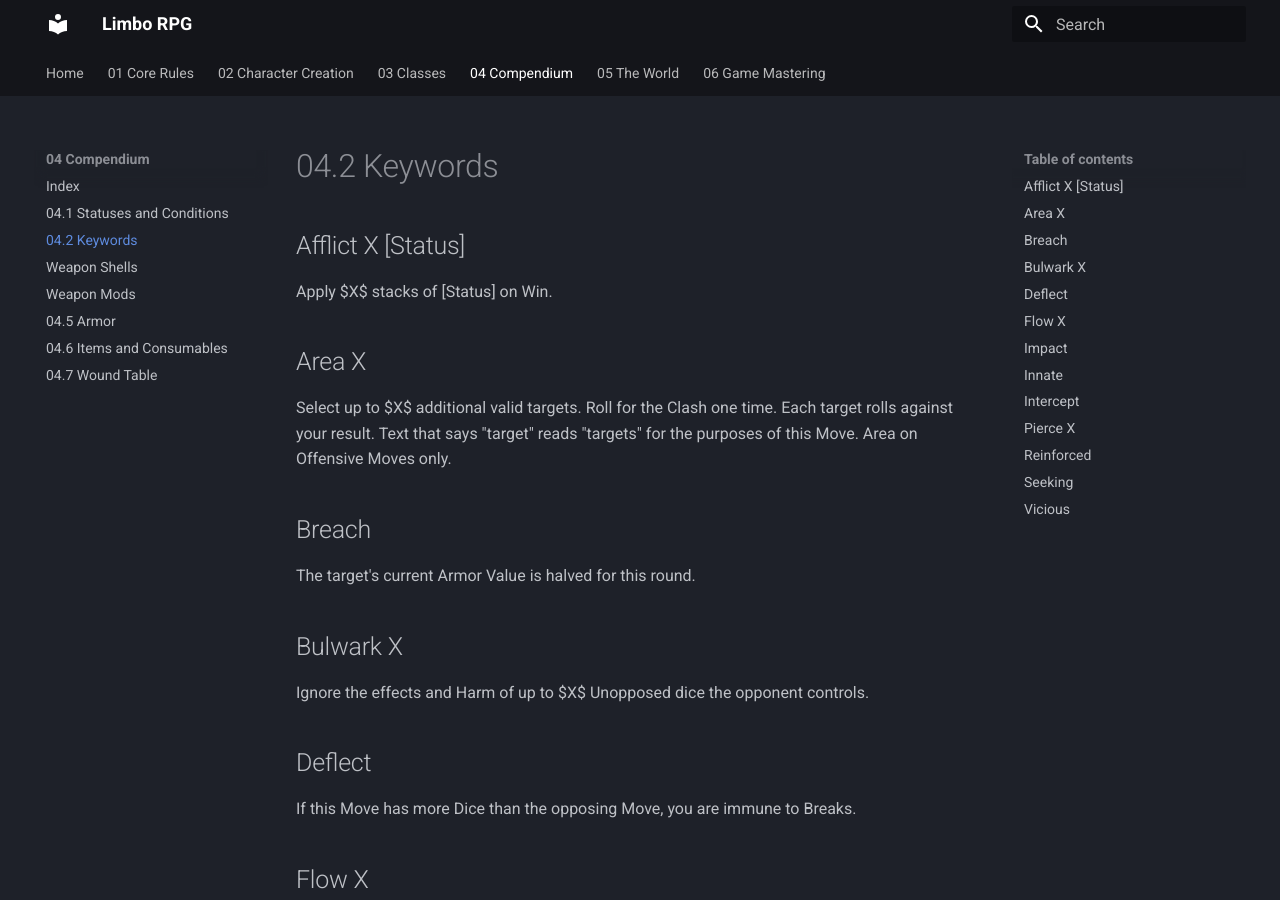
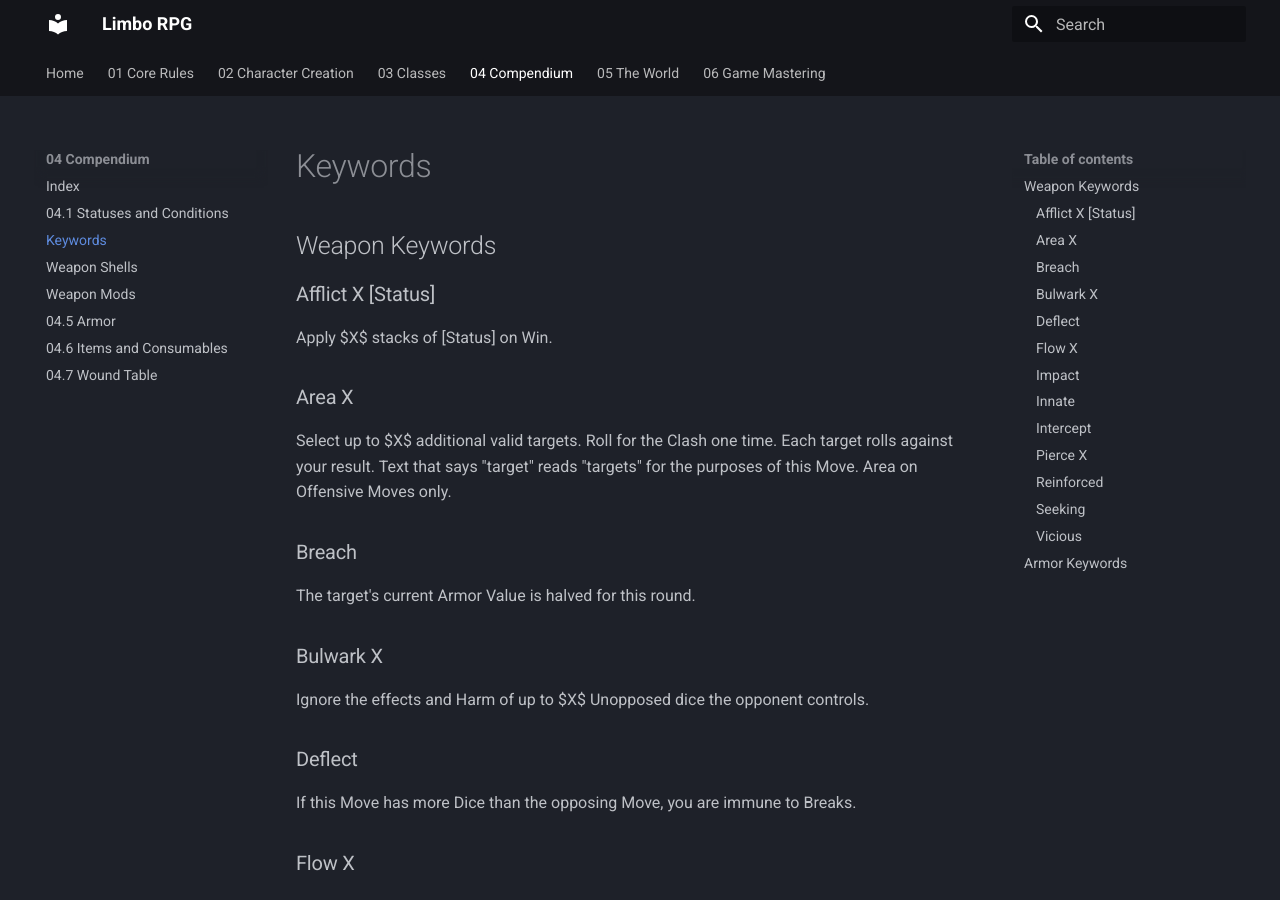
Before and after one commit to Bonfou/LimboRPG, an MkDocs documentation site: the page built from docs/04_Compendium/04.2_Keywords.md, in a window 1280 px wide and 900 px high. Built offline with MkDocs 1.6.1 and Material for MkDocs 9.7.7, drawn with Linux system fonts in a browser that asks for light colours.

Commit message:
Establish Armor Keywords section

```diff
--- a/docs/04_Compendium/04.2_Keywords.md
+++ b/docs/04_Compendium/04.2_Keywords.md
@@ -1,26 +1,29 @@
-## Afflict X \[Status\]
+# Keywords
+## Weapon Keywords
+### Afflict X \[Status\]
 Apply $X$ stacks of \[Status\] on Win.
-## Area X
+### Area X
 Select up to $X$ additional valid targets. Roll for the Clash one time. Each target rolls against your result. Text that says "target" reads "targets" for the purposes of this Move. Area on Offensive Moves only.
-## Breach
+### Breach
 The target's current Armor Value is halved for this round.
-## Bulwark X
+### Bulwark X
 Ignore the effects and Harm of up to $X$ Unopposed dice the opponent controls.
-## Deflect
+### Deflect
 If this Move has more Dice than the opposing Move, you are immune to Breaks.
-## Flow X
+### Flow X
 On one or more Wins in a single Clash, gain X EP.
-## Impact
+### Impact
 If this Move deals 0 Harm, the target loses 1 EP. If the target has no EP, they take 5 true Harm instead.
-## Innate
+### Innate
 This Move relies on internal power (biology, psionics, code) rather than an external tool. It does not benefit from Weapon Features and does not use Weapon Tier for Scaling. It uses Anomaly Tier for Scaling and can be used while Disarmed.
-## Intercept
+### Intercept
 This Move may be used in response to another Move not targeting you. If you do, you become that Move’s target.
-## Pierce X
+### Pierce X
 Ignore *X* points of the target's AV.
-## Reinforced
+### Reinforced
 When you are Broken, only remove the next die in the sequence rather than all subsequent dice.
-## Seeking
+### Seeking
 This Move ignores the [Hidden](04.1_Statuses_and_Conditions.md#hidden) Condition.
-## Vicious
+### Vicious
 If this Move causes a Break, add +10 Harm to the total.
+## Armor Keywords
```
